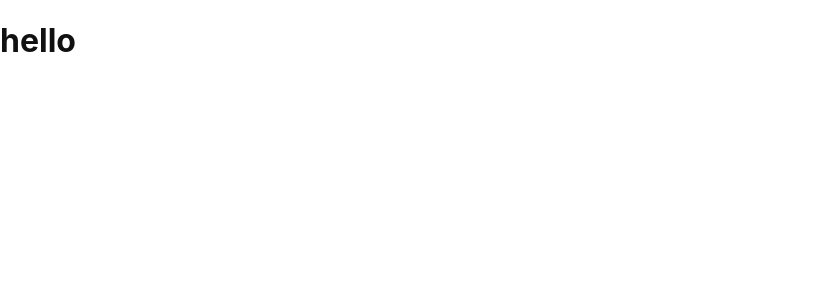
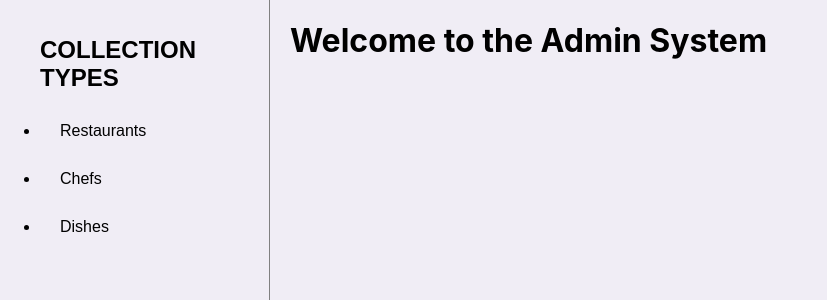
Before and after one commit to hilaEzraMoveo/epicure-admin, a Next.js app: page / in a window 1280 px wide. Shown: the top 300 px of the page, without its empty margins (0-827 px from the left). Built offline with nearby package versions, Linux system fonts and the light colour scheme.

Commit message:
create homepage

```diff
--- a/globalstyles.tsx
+++ b/globalstyles.tsx
@@ -3,7 +3,9 @@ import { createGlobalStyle } from "styled-components";
 const GlobalStyle = createGlobalStyle`
   html,
   body {
-    color: ${({ theme }) => theme.primary};
+    background-color: #f0edf5;
+    height: 100vh;
+    width: 100%;
     padding: 0;
     margin: 0;
     font-family: -apple-system, BlinkMacSystemFont, Segoe UI, Roboto, Oxygen,
@@ -18,6 +20,16 @@ const GlobalStyle = createGlobalStyle`
   * {
     box-sizing: border-box;
   }
+
+  .container {
+    display: flex;
+    gap:20px;
+    height: 100vh;
+  }
+
+  // .main-content {
+  //   flex: 1;
+  // }
 `;
 
 export default GlobalStyle;
--- a/pages/_app.tsx
+++ b/pages/_app.tsx
@@ -2,18 +2,18 @@ import type { AppProps } from "next/app";
 import { ThemeProvider, type DefaultTheme } from "styled-components";
 import GlobalStyle from "@/globalstyles";
 
-const theme: DefaultTheme = {
-  primary: "#111",
-  secondary: "#0070f3",
-};
+// const theme: DefaultTheme = {
+//   primary: "#111",
+//   secondary: "#0070f3",
+// };
 
 export default function App({ Component, pageProps }: AppProps) {
   return (
     <>
-      <ThemeProvider theme={theme}>
-        <GlobalStyle />
-        <Component {...pageProps} />
-      </ThemeProvider>
+      {/* <ThemeProvider theme={theme}> */}
+      {<GlobalStyle />}
+      <Component {...pageProps} />
+      {/* </ThemeProvider> */}
     </>
   );
 }
--- a/pages/index.tsx
+++ b/pages/index.tsx
@@ -1,5 +1,13 @@
 import Head from "next/head";
+import Sidebar from "@/shared/components/Sidebar/Sidebar";
 
 export default function Home() {
-  return <h1>hello</h1>;
+  return (
+    <div className="container">
+      <Sidebar />
+      <div className="main-content">
+        <h1>Welcome to the Admin System</h1>
+      </div>
+    </div>
+  );
 }
--- /dev/null
+++ b/shared/components/Sidebar/Sidebar.module.css
@@ -0,0 +1,37 @@
+.sidebar {
+  margin-left: 20px;
+  height: 100%;
+  width: 250px;
+  padding: 20px;
+  font-family: Arial, sans-serif;
+  overflow-y: auto;
+  border-right: 1px solid #fff;
+  border-color: gray;
+}
+
+.sidebar h1 {
+  font-size: 1.5rem;
+  margin-bottom: 20px;
+}
+
+.sidebar ul {
+  list-style-type: disc;
+  padding: 0;
+  margin: 0;
+}
+
+.sidebar li {
+  margin-bottom: 10px;
+}
+
+.sidebar .link {
+  display: block;
+  padding: 10px 20px;
+  border-radius: 5px;
+  text-decoration: none;
+  transition: background-color 0.3s;
+}
+
+.sidebar .link:hover {
+  background-color: #d1d5e3;
+}
--- /dev/null
+++ b/shared/components/Sidebar/Sidebar.tsx
@@ -0,0 +1,29 @@
+import Link from "next/link";
+import styles from "./Sidebar.module.css";
+
+const Sidebar = () => {
+  return (
+    <div className={styles.sidebar}>
+      <h1>COLLECTION TYPES</h1>
+      <ul>
+        <li>
+          <Link href="restaurants" style={{ textDecoration: "none" }}>
+            <span className={styles.link}>Restaurants</span>
+          </Link>
+        </li>
+        <li>
+          <Link href="chefs" style={{ textDecoration: "none" }}>
+            <span className={styles.link}>Chefs</span>
+          </Link>
+        </li>
+        <li>
+          <Link href="dishes" style={{ textDecoration: "none" }}>
+            <span className={styles.link}>Dishes</span>
+          </Link>
+        </li>
+      </ul>
+    </div>
+  );
+};
+
+export default Sidebar;
```
Also changed, not shown: pages/chefs.tsx (added, +14 -0 lines).
